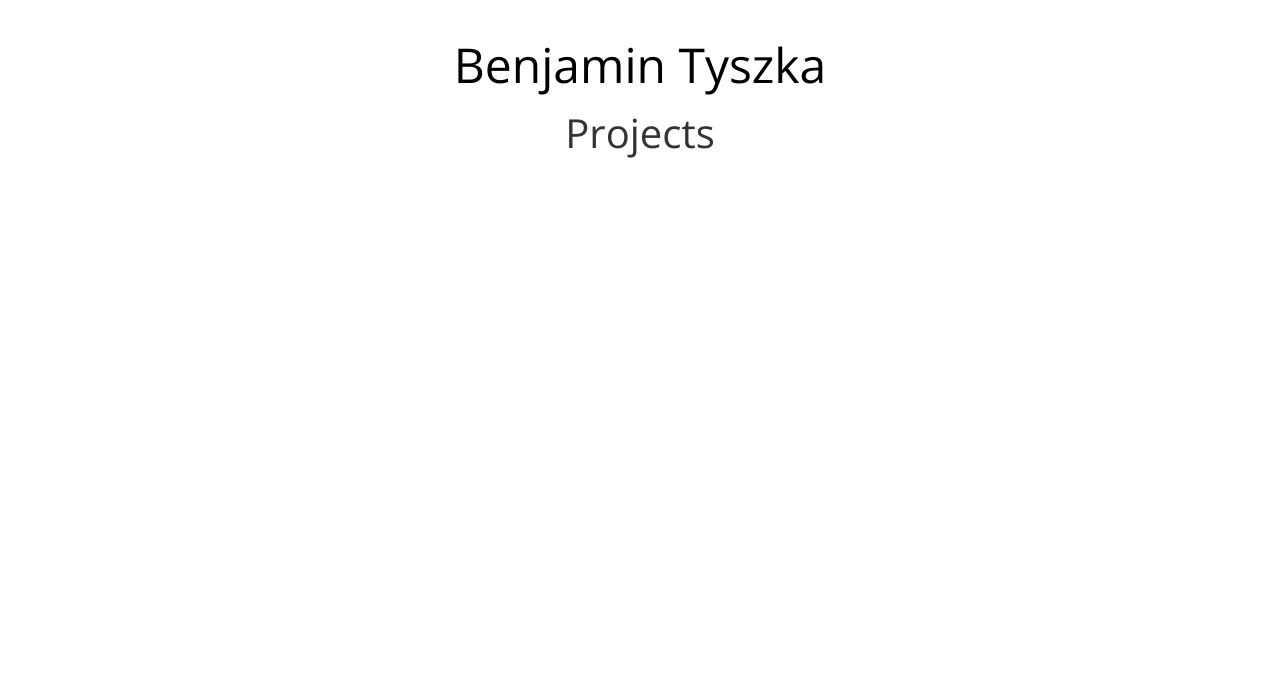
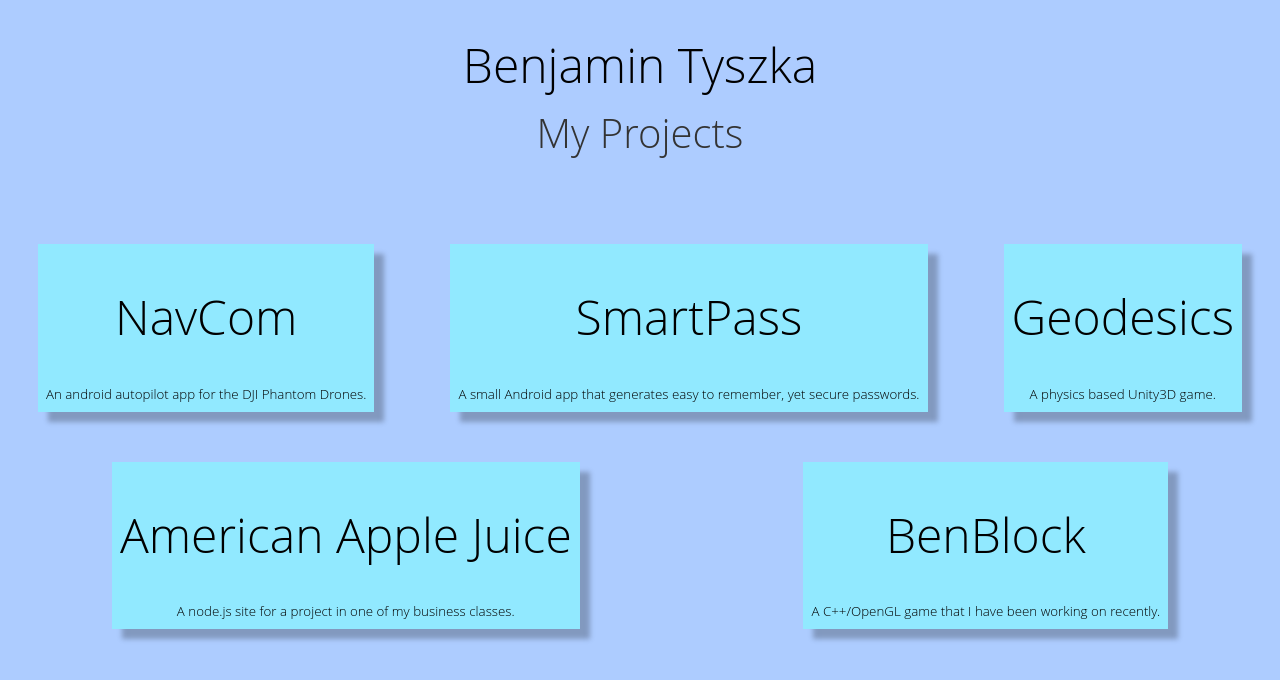
Before and after one commit to Ben-Tyszka/Ben-Tyszka.github.io, a plain HTML site: page index.html in a window 1280 px wide. Drawn offline with nearby package versions, Linux system fonts and the light colour scheme.

Commit message:
Updated site

```diff
--- a/index.css
+++ b/index.css
@@ -1,10 +1,51 @@
-@import url('https://fonts.googleapis.com/css?family=Open+Sans');
+@import url('https://fonts.googleapis.com/css?family=Open+Sans:200');
+html, body{
+  width: 100%;
+  height: 100%;
+  padding: 0px;
+  margin: 0;
+}
+body{
+  background-color: rgb(173, 204, 255);
+}
 h1{
   font-family: 'Open Sans', sans-serif;
   font-weight: 200;
   text-align: center;
-  font-size: 3em;
+}
+@media screen and (min-width: 500px) {
+  h1{
+    font-size: 3em;
+  }
+}
+@media screen and (max-width: 500px) {
+  h1{
+    font-size: 2em;
+  }
 }
 h1 small{
   color: #333;
 }
+#projectContainer{
+  display: flex;
+  flex-direction: row;
+  flex-wrap: wrap;
+  justify-content: space-between;
+  text-align: center;
+  left:50%;
+}
+#projectContainer > div {
+  padding: 0px;
+  margin: 0;
+  display:inline-block;
+  margin: 0 auto;
+  margin-top:50px;
+  -webkit-box-shadow: 10px 10px 5px 0px rgba(0,0,0,0.25);
+  -moz-box-shadow: 10px 10px 5px 0px rgba(0,0,0,0.25);
+  box-shadow: 10px 10px 5px 0px rgba(0,0,0,0.25);
+  font-family: 'Open Sans', sans-serif;
+  font-weight: 200;
+  text-align: center;
+  padding: 8px;
+  background-color: rgb(145, 233, 255);
+}
--- a/index.html
+++ b/index.html
@@ -7,7 +7,8 @@
 	<meta content="IE-edge,chrome=1" http-equiv="X-UA-Compatible">
 	<meta content="yes" name="apple-mobile-web-app-capable">
 	<meta content="black" name="apple-mobile-web-app-status-bar-style">
-	<meta content="#eee" name="theme-color"><!-- Icons -->
+	<meta content="#19ffd1" name="theme-color">
+  <!-- Icons -->
 	<link href="apple-touch-icon-57x57.png" rel="apple-touch-icon-precomposed" sizes="57x57">
 	<link href="apple-touch-icon-114x114.png" rel="apple-touch-icon-precomposed" sizes="114x114">
 	<link href="apple-touch-icon-72x72.png" rel="apple-touch-icon-precomposed" sizes="72x72">
@@ -22,7 +23,7 @@
 	<link href="favicon-16x16.png" rel="icon" sizes="16x16" type="image/png">
 	<link href="favicon-128.png" rel="icon" sizes="128x128" type="image/png">
 	<meta content="&nbsp;" name="application-name">
-	<meta content="#FFFFFF" name="msapplication-TileColor">
+	<meta content="#19ffd1" name="msapplication-TileColor">
 	<meta content="mstile-144x144.png" name="msapplication-TileImage">
 	<meta content="mstile-70x70.png" name="msapplication-square70x70logo">
 	<meta content="mstile-150x150.png" name="msapplication-square150x150logo">
@@ -34,7 +35,30 @@
 <body>
 	<div id="page1">
 		<h1>Benjamin Tyszka<br>
-		<small>Projects</small></h1>
+		<small>My Projects</small>
+    </h1>
+    <div id="projectContainer">
+      <div id="proj1" class="project">
+        <h1>NavCom</h1>
+        <small>An android autopilot app for the DJI Phantom Drones.</small>
+      </div>
+      <div id="proj2" class="project">
+        <h1>SmartPass</h1>
+        <small>A small Android app that generates easy to remember, yet secure passwords.</small>
+      </div>
+      <div id="proj3" class="project">
+        <h1>Geodesics</h1>
+        <small>A physics based Unity3D game.</small>
+      </div>
+      <div id="proj4" class="project">
+        <h1>American Apple Juice</h1>
+        <small>A node.js site for a project in one of my business classes.</small>
+      </div>
+      <div id="proj5" class="project">
+        <h1>BenBlock</h1>
+        <small>A C++/OpenGL game that I have been working on recently.</small>
+      </div>
+    </div>
 	</div>
 </body>
 </html>
```
